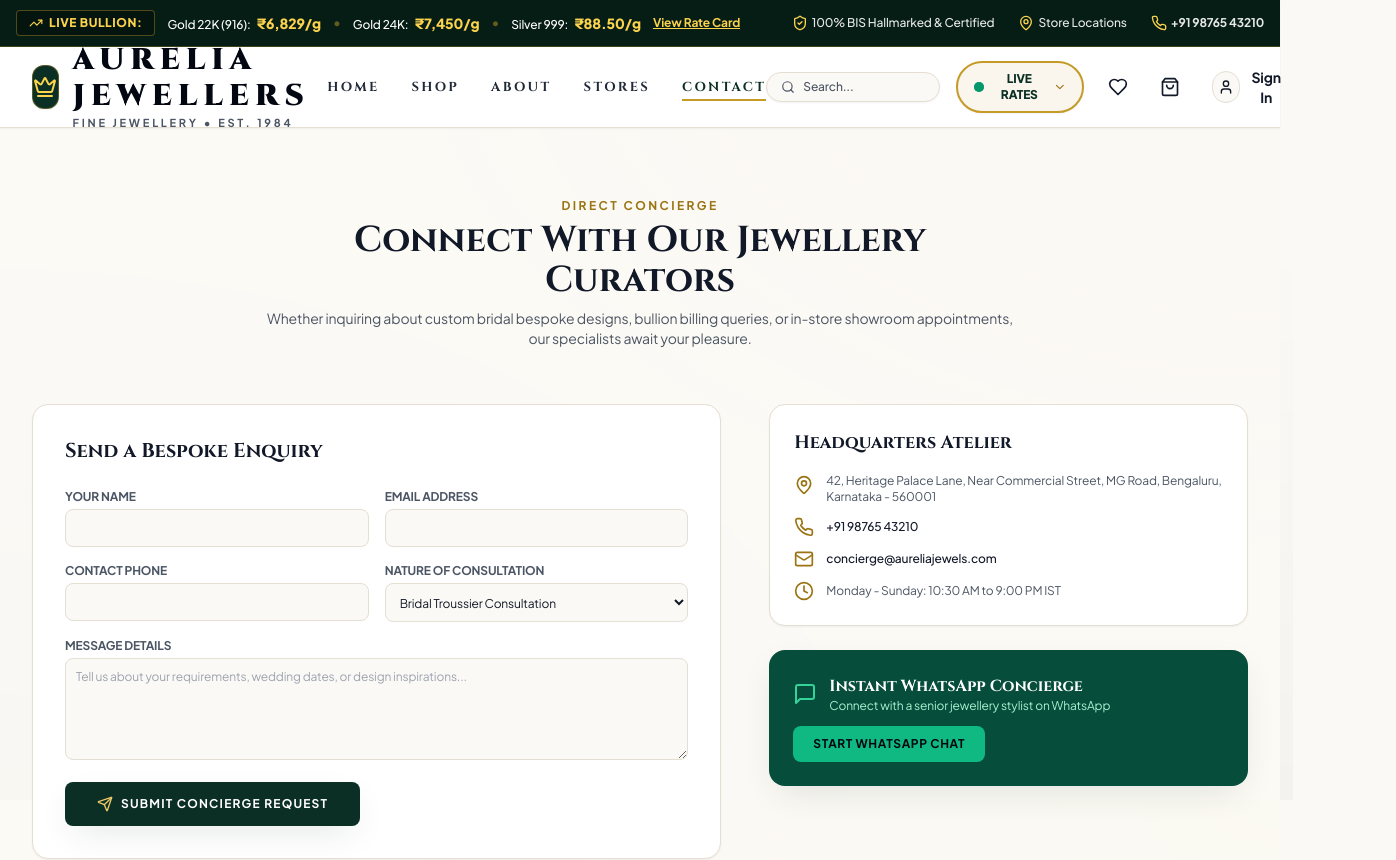
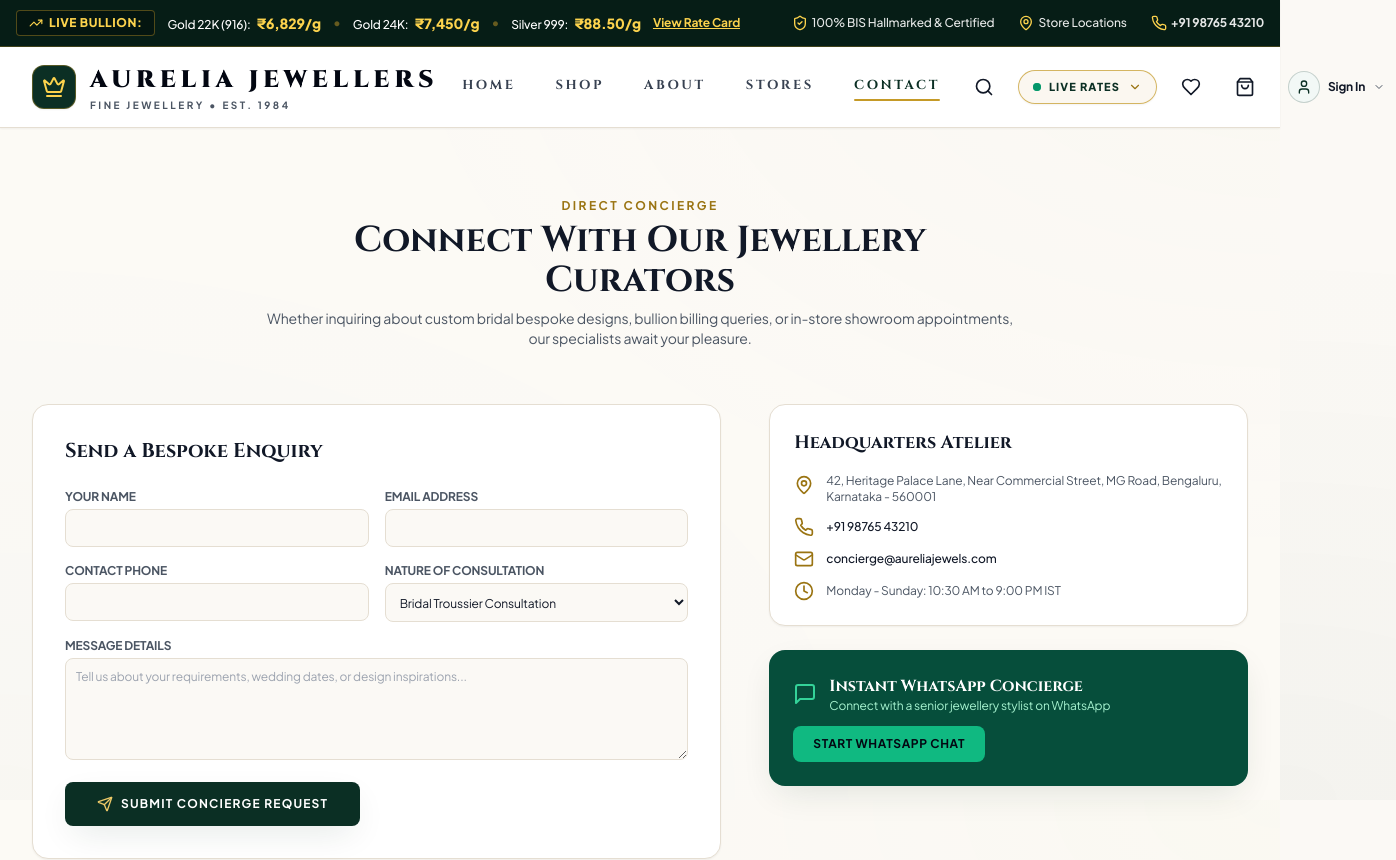
Before and after one commit to mohanraja24/jewellery, a React (Vite) app in the folder frontend/: page /contact in a window 1280 px wide. Shown: the top 860 px of the page, 1396 px wide, since content can reach past the window. Built offline with nearby package versions, Linux system fonts and the light colour scheme.

Commit message:
fix(header): perfectly balance and vertically align logo, centered navigation, and action cluster

```diff
--- a/frontend/src/components/common/Header.jsx
+++ b/frontend/src/components/common/Header.jsx
@@ -103,110 +103,95 @@ export const Header = () => {
       </div>
 
       {/* 2. Main Navigation Bar */}
-      <div className="max-w-7xl mx-auto px-4 sm:px-6 lg:px-8">
-        <div className="flex items-center justify-between h-20">
+      <div className="max-w-[1400px] mx-auto px-4 sm:px-6 lg:px-8">
+        <div className="flex items-center justify-between h-20 sm:h-22">
           {/* Mobile menu trigger */}
           <button
             onClick={() => setMobileMenuOpen(!mobileMenuOpen)}
-            className="md:hidden p-2 text-charcoal hover:text-emeraldTheme focus:outline-none"
+            className="lg:hidden p-2 text-charcoal hover:text-emeraldTheme focus:outline-none"
             aria-label="Toggle navigation menu"
           >
             {mobileMenuOpen ? <X className="w-6 h-6" /> : <Menu className="w-6 h-6" />}
           </button>
 
-          {/* Luxury Brand Logo */}
-          <Link to="/" className="flex items-center space-x-3.5 group">
-            <div className="w-11 h-11 rounded-xl bg-emeraldTheme flex items-center justify-center text-amber-300 shadow-sm group-hover:scale-105 transition-transform border border-gold/40">
-              <Crown className="w-6 h-6" />
+          {/* Left: Luxury Brand Logo */}
+          <div className="flex items-center flex-shrink-0">
+            <Link to="/" className="flex items-center space-x-3.5 group py-1.5">
+              <div className="w-10 h-10 sm:w-11 sm:h-11 rounded-xl bg-emeraldTheme flex items-center justify-center text-amber-300 shadow-sm group-hover:scale-105 transition-transform border border-gold/40 flex-shrink-0">
+                <Crown className="w-5 h-5 sm:w-6 sm:h-6" />
               </div>
-            <div className="flex flex-col">
-              <span className="text-2xl sm:text-3xl font-serif font-black tracking-[0.2em] text-gray-950 group-hover:text-emeraldTheme transition-colors">
+              <div className="flex flex-col justify-center">
+                <span className="text-xl sm:text-2xl font-serif font-black tracking-[0.2em] text-gray-950 group-hover:text-emeraldTheme transition-colors leading-tight">
                   {brand.brandName}
                 </span>
-              <span className="text-[11px] font-bold tracking-[0.25em] text-charcoal-muted uppercase font-sans">
+                <span className="text-[10px] font-bold tracking-[0.25em] text-charcoal-muted uppercase font-sans leading-none mt-1">
                   Fine Jewellery • Est. {brand.establishedYear}
                 </span>
               </div>
             </Link>
+          </div>
 
-          {/* Desktop Center Navigation Links: Home, Shop, About, Stores, Contact */}
-          <nav className="hidden md:flex items-center space-x-6 lg:space-x-8">
+          {/* Center: Main Navigation Links (Home, Shop, About, Stores, Contact) */}
+          <nav className="hidden lg:flex items-center justify-center space-x-7 xl:space-x-10 flex-1 px-6">
             {mainNavLinks.map((link) => (
               <NavLink
                 key={link.name}
                 to={link.path}
                 end={link.path === '/'}
                 className={({ isActive }) =>
-                  `relative text-xs lg:text-[13px] font-serif tracking-[0.18em] uppercase font-bold py-1.5 transition-all ${
+                  `relative text-xs xl:text-[13px] font-serif tracking-[0.2em] uppercase font-bold py-2 transition-colors whitespace-nowrap ${
                     isActive
-                      ? 'text-emeraldTheme after:content-[""] after:absolute after:bottom-0 after:left-0 after:w-full after:h-[2px] after:bg-gold'
-                      : 'text-gray-800 hover:text-emeraldTheme hover:after:content-[""] hover:after:absolute hover:after:bottom-0 hover:after:left-0 hover:after:w-full hover:after:h-[2px] hover:after:bg-gold/40'
+                      ? 'text-emeraldTheme'
+                      : 'text-gray-700 hover:text-emeraldTheme'
                   }`
                 }
               >
+                {({ isActive }) => (
+                  <span className="relative pb-1 inline-block">
                     {link.name}
+                    {isActive && (
+                      <span className="absolute -bottom-1 left-0 right-0 h-[2.5px] bg-gold rounded-full" />
+                    )}
+                  </span>
+                )}
               </NavLink>
             ))}
           </nav>
 
-          {/* Right Action Icons: Search, Live Rates Button, User Account, Wishlist, Cart */}
-          <div className="flex items-center space-x-2 sm:space-x-4">
-            {/* Search Input (Desktop Large Screens) */}
-            <form
-              onSubmit={handleSearchSubmit}
-              className="hidden xl:flex items-center w-48 2xl:w-60 relative bg-ivory rounded-full px-3.5 py-1.5 border border-borderLuxury focus-within:border-gold focus-within:bg-white transition-all shadow-sm"
-            >
-              <Search className="w-3.5 h-3.5 text-charcoal-muted mr-2 flex-shrink-0" />
-              <input
-                type="text"
-                placeholder="Search..."
-                value={searchQuery}
-                onChange={(e) => setSearchQuery(e.target.value)}
-                className="bg-transparent border-none outline-none text-xs w-full text-charcoal font-medium placeholder:text-charcoal-muted"
-              />
-              {searchQuery && (
-                <button
-                  type="button"
-                  onClick={() => setSearchQuery('')}
-                  className="text-[11px] font-bold text-charcoal-muted hover:text-charcoal ml-1"
-                >
-                  ✕
-                </button>
-              )}
-            </form>
-
-            {/* Search Icon Toggle for tablet/laptop */}
+          {/* Right Action Icons: Search, Live Rates, Wishlist, Cart, Account */}
+          <div className="flex items-center space-x-2 sm:space-x-3.5 flex-shrink-0">
+            {/* Search Icon Toggle */}
             <button
               onClick={() => setSearchOpen(!searchOpen)}
-              className="xl:hidden p-2 text-charcoal hover:text-emeraldTheme transition-colors"
+              className="p-2 sm:p-2.5 rounded-full text-charcoal hover:text-emeraldTheme hover:bg-ivory transition-colors cursor-pointer"
               title="Search jewellery"
               aria-label="Toggle search input"
             >
               <Search className="w-5 h-5" />
             </button>
 
-            {/* Live Rate Pill (Desktop) */}
+            {/* Live Rate Pill */}
             <button
               onClick={() => setRateModalOpen(true)}
-              className="hidden sm:flex items-center px-4 py-2 rounded-full border-2 border-gold bg-gold-50 hover:bg-gold-100 text-emeraldTheme text-xs font-extrabold transition-all group shadow-sm"
+              className="hidden sm:inline-flex items-center space-x-2 px-3.5 py-2 rounded-full border border-gold/70 bg-gold-50/80 hover:bg-gold-100 text-emeraldTheme text-xs font-bold transition-all shadow-sm cursor-pointer whitespace-nowrap"
             >
-              <span className="relative flex h-2.5 w-2.5 mr-2">
+              <span className="relative flex h-2 w-2">
                 <span className="animate-ping absolute inline-flex h-full w-full rounded-full bg-emerald-500 opacity-75"></span>
-                <span className="relative inline-flex rounded-full h-2.5 w-2.5 bg-emerald-600"></span>
+                <span className="relative inline-flex rounded-full h-2 w-2 bg-emerald-600"></span>
               </span>
-              <span>LIVE RATES</span>
-              <ChevronDown className="w-4 h-4 ml-1.5 text-gold-dark" />
+              <span className="tracking-widest uppercase text-[11px] font-extrabold">Live Rates</span>
+              <ChevronDown className="w-3.5 h-3.5 text-gold-dark" />
             </button>
 
             {/* Wishlist */}
             <Link
               to="/wishlist"
-              className="relative p-2 text-charcoal hover:text-emeraldTheme transition-colors"
+              className="relative p-2 sm:p-2.5 text-charcoal hover:text-emeraldTheme hover:bg-ivory rounded-full transition-colors"
               title="View Wishlist"
             >
               <Heart className="w-5 h-5" />
               {wishlistCount > 0 && (
-                <span className="absolute top-1 right-1 bg-emeraldTheme text-amber-300 text-xs w-5 h-5 rounded-full flex items-center justify-center font-extrabold border border-gold">
+                <span className="absolute top-1 right-1 bg-emeraldTheme text-amber-300 text-[10px] w-4.5 h-4.5 rounded-full flex items-center justify-center font-extrabold border border-gold shadow-sm">
                   {wishlistCount}
                 </span>
               )}
@@ -215,12 +200,12 @@ export const Header = () => {
             {/* Cart / Bag */}
             <Link
               to="/cart"
-              className="relative p-2 text-charcoal hover:text-emeraldTheme transition-colors"
+              className="relative p-2 sm:p-2.5 text-charcoal hover:text-emeraldTheme hover:bg-ivory rounded-full transition-colors"
               title="Shopping Bag"
             >
               <ShoppingBag className="w-5 h-5" />
               {cartSummary.totalQuantity > 0 && (
-                <span className="absolute top-1 right-1 bg-amber-600 text-white text-xs w-5 h-5 rounded-full flex items-center justify-center font-extrabold shadow-sm">
+                <span className="absolute top-1 right-1 bg-amber-600 text-white text-[10px] w-4.5 h-4.5 rounded-full flex items-center justify-center font-extrabold shadow-sm">
                   {cartSummary.totalQuantity}
                 </span>
               )}
@@ -230,14 +215,15 @@ export const Header = () => {
             <div className="relative">
               <button
                 onClick={() => setUserDropdownOpen(!userDropdownOpen)}
-                className="flex items-center space-x-2 p-2 text-charcoal hover:text-emeraldTheme transition-colors"
+                className="flex items-center space-x-2 p-1.5 pl-2 pr-2.5 rounded-full hover:bg-ivory text-charcoal hover:text-emeraldTheme transition-colors border border-transparent hover:border-borderLuxury cursor-pointer"
               >
-                <div className="w-8 h-8 rounded-full bg-ivory border border-borderLuxury flex items-center justify-center text-charcoal font-bold">
+                <div className="w-8 h-8 rounded-full bg-emeraldTheme-50 border border-emeraldTheme/20 flex items-center justify-center text-emeraldTheme font-bold flex-shrink-0">
                   <User className="w-4 h-4" />
                 </div>
-                <span className="hidden sm:inline text-xs sm:text-sm font-bold text-gray-900">
+                <span className="hidden sm:inline text-xs font-bold text-gray-900 whitespace-nowrap">
                   {isAuthenticated ? (user.name.split(' ')[0]) : 'Sign In'}
                 </span>
+                <ChevronDown className="hidden sm:inline w-3 h-3 text-charcoal-muted" />
               </button>
 
               {userDropdownOpen && (
```
Lines whose indentation alone changed are shown as unchanged.
